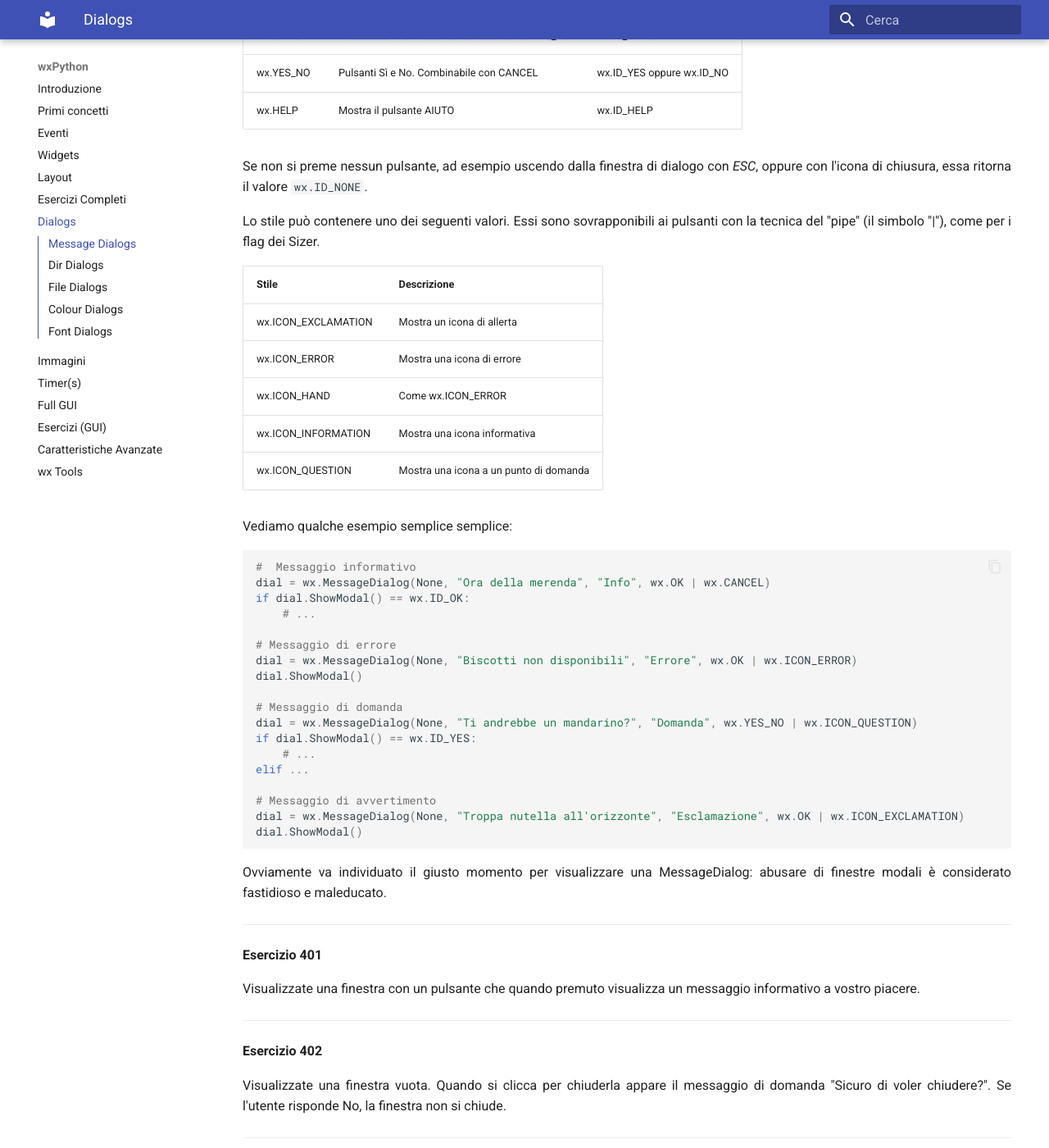
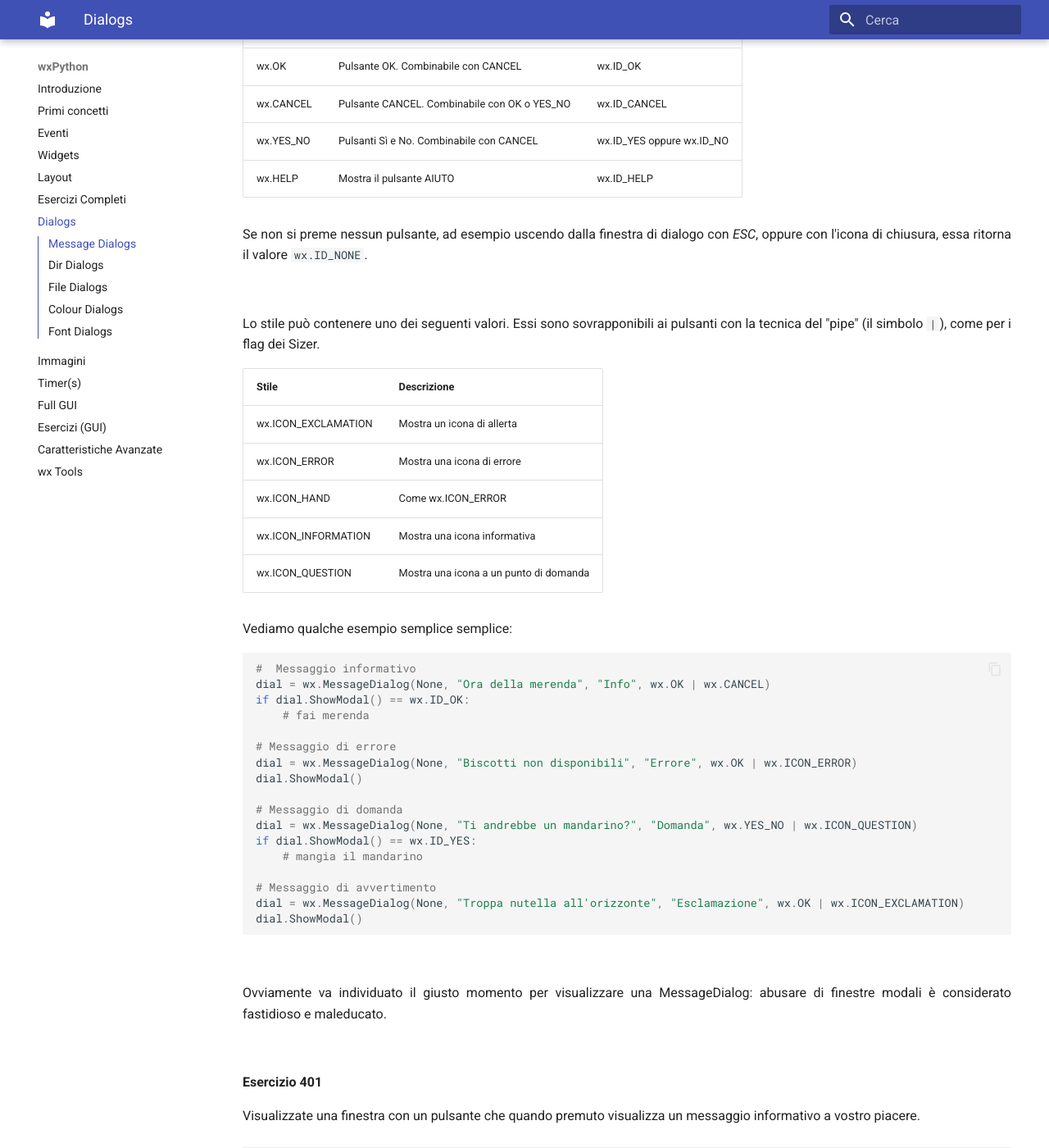
Before and after one commit to adjamhub/pyhandouts, an MkDocs documentation site: the page built from docs/wx/140_dialogs.md, in a window 1280 px wide and 1400 px high, scrolled down 983 px. Shown: the whole window at 82% size. Built offline with MkDocs 1.6.1 and Material for MkDocs 9.7.7, drawn with Linux system fonts in a browser that asks for light colours.

Commit message:
dialog: abbellimenti

````diff
--- a/docs/wx/140_dialogs.md
+++ b/docs/wx/140_dialogs.md
@@ -31,9 +31,13 @@
 ottenere un feedback dall'utente per assicurarsi abbia recepito il
 messaggio.
 
+<br>
+
 ``` python
 MessageDialog( parent , message , caption=TITOLO , style=STILE )
 ```
+
+<br>
 
 I pulsanti di una MessageDialog possono essere i seguenti:
 
@@ -44,13 +48,17 @@
 | wx.YES_NO  | Pulsanti Sì e No. Combinabile con CANCEL     |  wx.ID_YES oppure wx.ID_NO  |
 | wx.HELP    | Mostra il pulsante AIUTO                     |  wx.ID_HELP                 |
 
+
 Se non si preme nessun pulsante, ad esempio uscendo dalla finestra di
 dialogo con *ESC*, oppure con l'icona di chiusura, essa ritorna il
 valore `wx.ID_NONE`.
 
+<br>
+
 Lo stile può contenere uno dei seguenti valori. Essi sono sovrapponibili
-ai pulsanti con la tecnica del "pipe" (il simbolo "|"), come per i flag
+ai pulsanti con la tecnica del "pipe" (il simbolo `|`), come per i flag
 dei Sizer.
+
 
 | Stile                | Descrizione                              |
 |----------------------| -----------------------------------------|
@@ -67,7 +75,7 @@
 #  Messaggio informativo
 dial = wx.MessageDialog(None, "Ora della merenda", "Info", wx.OK | wx.CANCEL)
 if dial.ShowModal() == wx.ID_OK:
-    # ...
+    # fai merenda
 
 # Messaggio di errore
 dial = wx.MessageDialog(None, "Biscotti non disponibili", "Errore", wx.OK | wx.ICON_ERROR)
@@ -76,20 +84,20 @@
 # Messaggio di domanda
 dial = wx.MessageDialog(None, "Ti andrebbe un mandarino?", "Domanda", wx.YES_NO | wx.ICON_QUESTION)
 if dial.ShowModal() == wx.ID_YES:
-    # ...
-elif ...
+    # mangia il mandarino
 
 # Messaggio di avvertimento
 dial = wx.MessageDialog(None, "Troppa nutella all'orizzonte", "Esclamazione", wx.OK | wx.ICON_EXCLAMATION)
 dial.ShowModal()
 ```
 
+<br>
+
 Ovviamente va individuato il giusto momento per visualizzare una
 MessageDialog: abusare di finestre modali è considerato fastidioso e
 maleducato.
 
-
-------------------------------------------------------------------------------------------------------------------------------------------
+<br>
 
 
 **Esercizio 401**
@@ -116,11 +124,13 @@
 Visualizzare una finestra con una SpinCtrl con valori da -10 a +10. Se
 l'utente seleziona 0, appare un messaggio di avvertimento.
 
+<br>
 
 <!-- ####################################################################################################################################### -->
 ## Dir Dialogs
 
 Servono per selezionare una cartella (presente o no) nel proprio computer.
+
 
 ``` python
 # seleziona una dir e poi visualizza la scelta
@@ -131,6 +141,8 @@
 percorso = dlg.GetPath()
 # ...
 ```
+
+<br>
 
 **Esercizio 411**
 
@@ -150,6 +162,7 @@
 Se l'utente ne seleziona una non esistente, il programma la crea (Sugg:
 ricordate il modulo Pathlib???)
 
+<br>
 
 <!-- ####################################################################################################################################### -->
 ## File Dialogs
@@ -172,6 +185,8 @@
 
 #... il percorso scelto si ottiene con dlg.GetPath()
 ```
+
+<br>
 
 **Esercizio 421**
 
@@ -202,6 +217,7 @@
 modalità apri. Se l'utente seleziona un file di testo e preme OK, il
 contenuto del file viene visualizzato nell'etichetta.
 
+<br>
 
 <!-- ####################################################################################################################################### -->
 ## Colour Dialogs
@@ -220,6 +236,8 @@
     coloreSelezionato = datiFinali.GetColour()
     # ...
 ```
+
+<br>
 
 **Esercizio 431**
 
@@ -250,6 +268,7 @@
 ColourDialog che permette di selezionare un colore. Colorare il testo
 dell'etichetta con il colore selezionato.
 
+<br>
 
 <!-- ####################################################################################################################################### -->
 ## Font Dialogs
@@ -269,6 +288,8 @@
     fontSelezionato = datiFinali.GetFont()
     # ...
 ```
+
+<br>
 
 **Esercizio 441**
 
````
